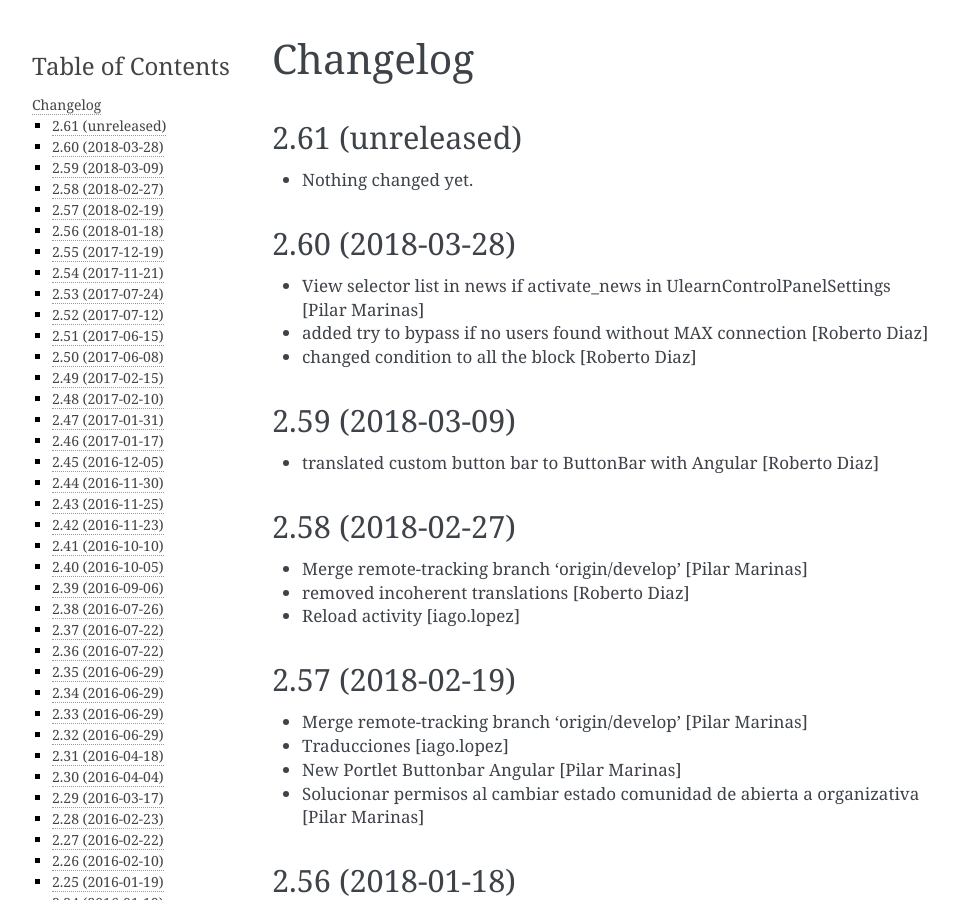
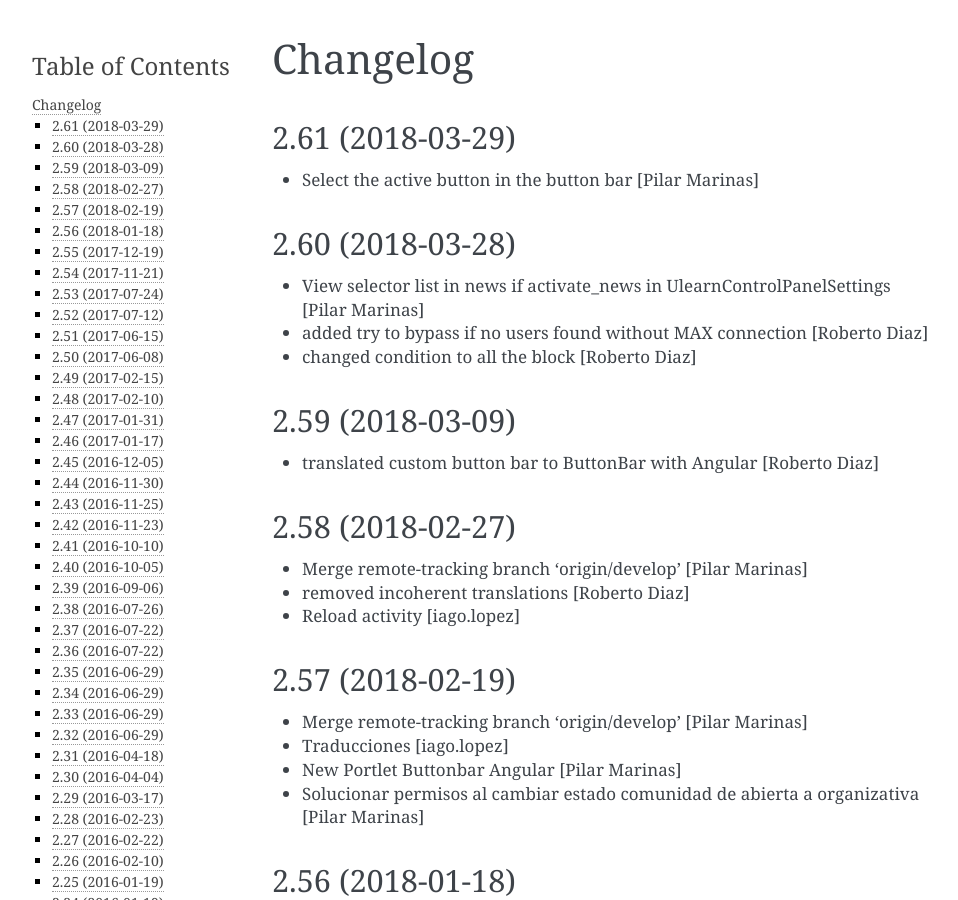
Before and after one commit to UPCnet/ulearn.core, a Sphinx documentation site: the page built from docs/HISTORY.rst, in a window 1280 px wide and 900 px high. Shown: the whole window, without its empty margins (148-1106 px from the left). Built offline with Sphinx 7.4.7, drawn with Linux system fonts in a browser that asks for light colours; pages that are not in the unit, such as notebooks, are missing from menus.

Commit message:
Preparing release 2.61

```diff
--- a/docs/HISTORY.rst
+++ b/docs/HISTORY.rst
@@ -1,11 +1,10 @@
 Changelog
 =========
 
-2.61 (unreleased)
+2.61 (2018-03-29)
 -----------------
 
-- Nothing changed yet.
-
+* Select the active button in the button bar [Pilar Marinas]
 
 2.60 (2018-03-28)
 -----------------
--- a/setup.py
+++ b/setup.py
@@ -1,7 +1,7 @@
 from setuptools import setup, find_packages
 import os
 
-version = '2.61.dev0'
+version = '2.61'
 
 README = open('README.rst').read()
 HISTORY = open(os.path.join('docs', 'HISTORY.rst')).read()
```
